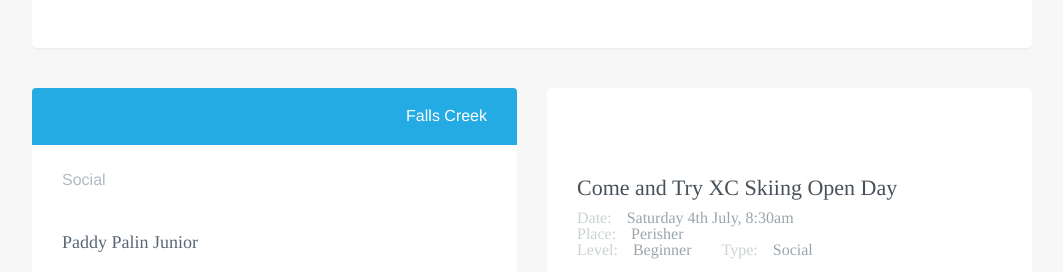
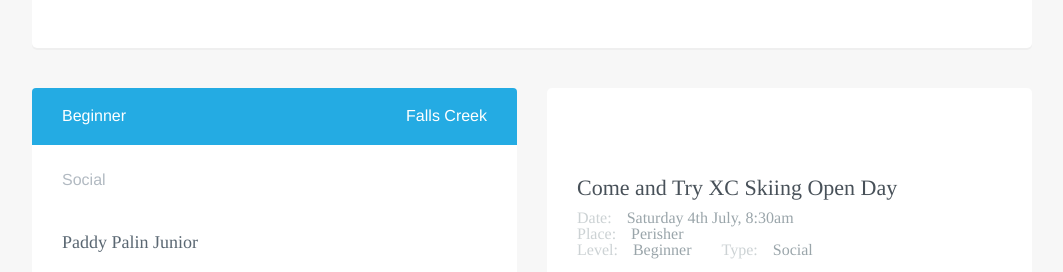
Before and after one commit to robcatto/robcatto.github.io, a Jekyll site: the page built from events/index.html, in a window 1280 px wide and 900 px high, scrolled down 363 px. Shown: the part 152-424 px from the top of the window, without its empty margins (108-1171 px from the left). Built offline with Jekyll 4.4.1, drawn with Linux system fonts in a browser that asks for light colours; some web fonts are replaced; Markdown is read by kramdown in place of the engine named in the settings.

Commit message:
Update index.html

```diff
--- a/events/index.html
+++ b/events/index.html
@@ -302,7 +302,7 @@ layout: default
                                     <a class="title" href="/events/fast-&-female-lake-mountain">
     <div class="progress">
 
-
+      <span class="event__difficulty">Beginner</span>
       <span class="event__place">Falls Creek</span>
     </div>
 
```
